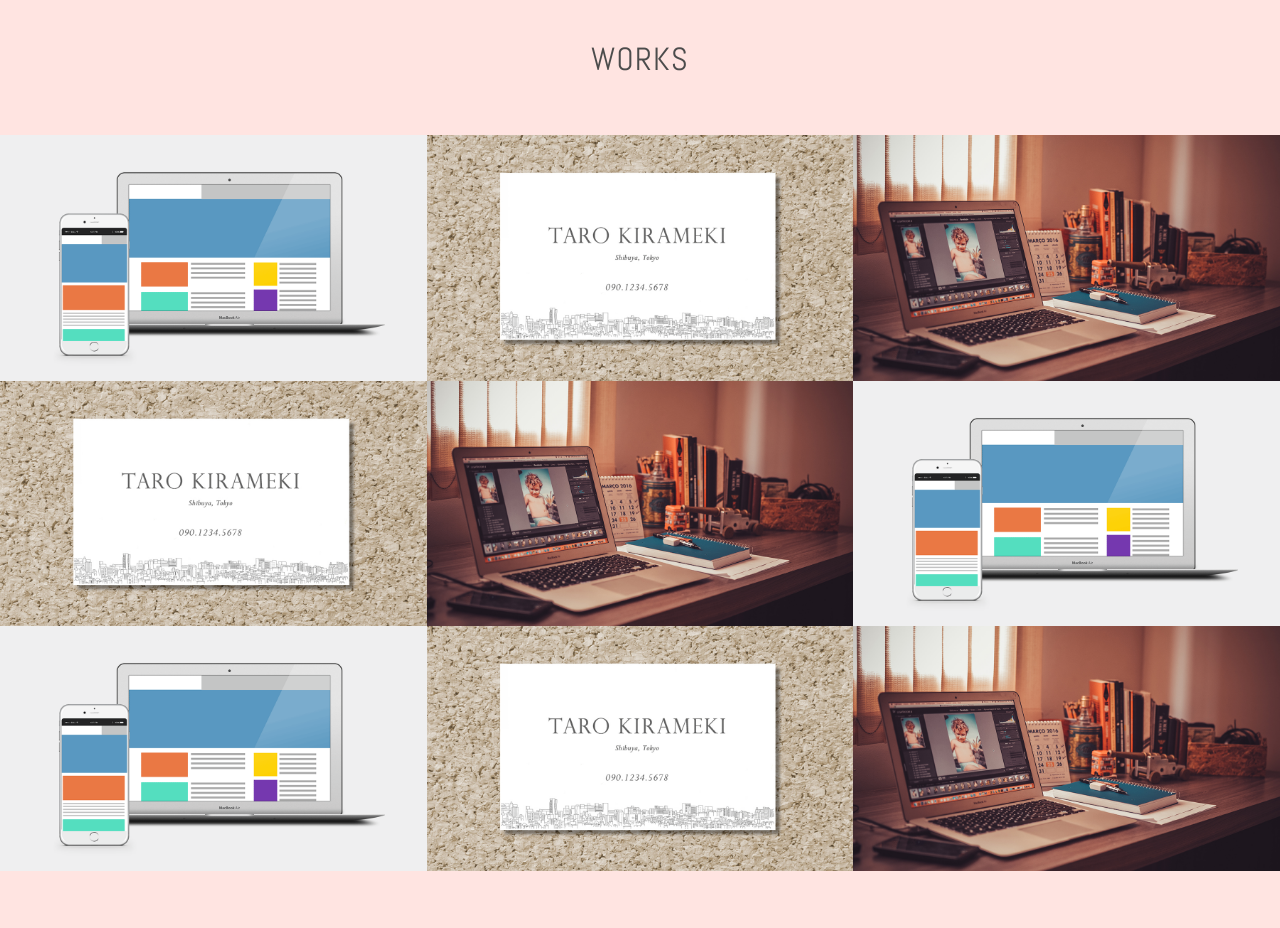
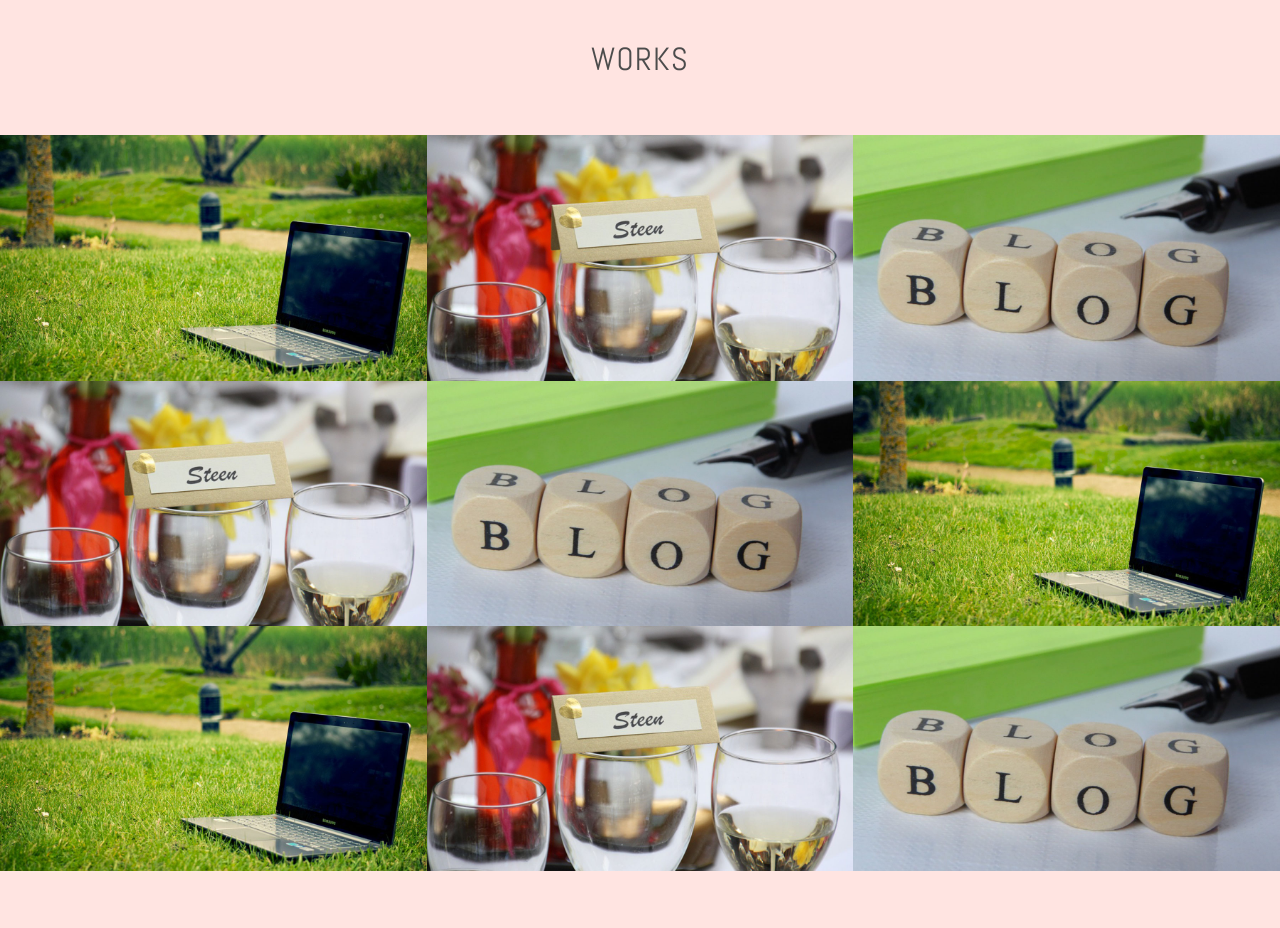
Before and after one commit to momokotsuchiya/momokotsuchiya.github.io, a plain HTML site: page index.html in a window 1280 px wide. Shown: the part 1060-1988 px from the top of the page. Drawn offline with nearby package versions, Linux system fonts and the light colour scheme.

Commit message:
コミットメッセージ

```diff
--- a/css/style.css
+++ b/css/style.css
@@ -398,5 +398,5 @@ footer
     text-align: center;
 
     color: #fff;
-    background-color: #fdfcf6;
+    background-color: #6495ed;
 }
--- a/index.html
+++ b/index.html
@@ -14,7 +14,7 @@
             <a href="#contact" class="button-contact"><i aria-label="お問い合わせ" class="fa fa-envelope-o"></i></a>
             <div class="profile">
                 <h1 class="site-title abel uppercase text-center">Web Designer <span>Momoko Tsuchiya</span></h1>
-                <img src="./images/profile2.jpg" alt="プロフィール写真" width="140" height="140" class="block-center profile-icon">
+                <img src="./images/profile3.jpg" alt="プロフィール写真" width="140" height="140" class="block-center profile-icon">
                 <p>東京都在住のWebデザイナー、土谷桃子です。オンラインスクールでWeb制作について学び、アパレル業界から憧れていたWebデザイナーへと転職活動中です。これからさらにWeb制作の技術や知識を身につけて、Webサイト運用や問題解決のアドバイスもできるデザイナーになりたいと思っています。</p>
            </div>
         </header>
@@ -43,7 +43,7 @@
                  <h2 class="text-center">Works</h2>
           <div class="works-box">
             <a href="#">
-                <img src="./images/img_work_site.png" alt="株式会社きらめき コーポレートサイト様 Webサイトデザイン">
+                <img src="./images/works-pc.jpg" alt="株式会社きらめき コーポレートサイト様 Webサイトデザイン">
                 <div class="works-box-inner">
                     <div class="text-center">
                         <h3>株式会社きらめき コーポレートサイト</h3>
@@ -55,7 +55,7 @@
         </div>
         <div class="works-box">
             <a href="#">
-                <img src="./images/img_work_card.jpg" alt="きらめき花子様 名刺デザイン">
+                <img src="./images/works-meshi.jpg" alt="きらめき花子様 名刺デザイン">
                 <div class="works-box-inner">
                     <div class="text-center">
                         <h3>きらめき花子様 名刺</h3>
@@ -67,7 +67,7 @@
         </div>
         <div class="works-box">
             <a href="#">
-                <img src="./images/img_work_blog.jpg" alt="WordPressオリジナルテーマ">
+                <img src="./images/works-blog.jpg" alt="WordPressオリジナルテーマ">
                 <div class="works-box-inner">
                     <div class="text-center">
                         <h3>ブログデザイン</h3>
@@ -79,7 +79,7 @@
         </div>
         <div class="works-box">
             <a href="#">
-                <img src="./images/img_work_card.jpg" alt="きらめき花子様 名刺デザイン">
+                <img src="./images/works-meshi.jpg" alt="きらめき花子様 名刺デザイン">
                 <div class="works-box-inner">
                     <div class="text-center">
                         <h3>きらめき花子様 名刺</h3>
@@ -91,7 +91,7 @@
         </div>
         <div class="works-box">
             <a href="#">
-                <img src="./images/img_work_blog.jpg" alt="WordPressオリジナルテーマ">
+                <img src="./images/works-blog.jpg" alt="WordPressオリジナルテーマ">
                 <div class="works-box-inner">
                     <div class="text-center">
                         <h3>ブログデザイン</h3>
@@ -103,7 +103,7 @@
         </div>
         <div class="works-box">
             <a href="#">
-                <img src="./images/img_work_site.png" alt="株式会社きらめき コーポレートサイト様 Webサイトデザイン">
+                <img src="./images/works-pc.jpg" alt="株式会社きらめき コーポレートサイト様 Webサイトデザイン">
                 <div class="works-box-inner">
                     <div class="text-center">
                         <h3>株式会社きらめき コーポレートサイト</h3>
@@ -115,7 +115,7 @@
         </div>
          <div class="works-box">
             <a href="#">
-                <img src="./images/img_work_site.png" alt="株式会社きらめき コーポレートサイト様 Webサイトデザイン">
+                <img src="./images/works-pc.jpg" alt="株式会社きらめき コーポレートサイト様 Webサイトデザイン">
                 <div class="works-box-inner">
                     <div class="text-center">
                         <h3>株式会社きらめき コーポレートサイト</h3>
@@ -127,7 +127,7 @@
         </div>
         <div class="works-box">
             <a href="#">
-                <img src="./images/img_work_card.jpg" alt="きらめき花子様 名刺デザイン">
+                <img src="./images/works-meshi.jpg" alt="きらめき花子様 名刺デザイン">
                 <div class="works-box-inner">
                     <div class="text-center">
                         <h3>きらめき花子様 名刺</h3>
@@ -139,7 +139,7 @@
         </div>
         <div class="works-box">
             <a href="#">
-                <img src="./images/img_work_blog.jpg" alt="WordPressオリジナルテーマ">
+                <img src="./images/works-blog.jpg" alt="WordPressオリジナルテーマ">
                 <div class="works-box-inner">
                     <div class="text-center">
                         <h3>ブログデザイン</h3>
@@ -150,13 +150,13 @@
             </a>
         </div>
             </section>
-            <section id="contact">
+           <section id="contact">
                 <h2 class="text-center">Contact</h2>
-        <ul>
-            <li><a href="momoxile@gmail.com"><i aria-label="メール" class="fa fa-envelope-o"></i></a></li>
-            <li class="github"><a href="https://github.com/new"><i aria-label="GitHub" class="fa fa-github"></i></a></li>
-            <li class="skype"><a href="https://twitter.com/ONEOKROCK_japan?lang=ja"><i class="fa fa-twitter" aria-hidden="true"></i></a></li>
-        </ul>
+                    <ul>
+                        <li><a href="mailto:momoxile@gmail.com"><i aria-label="メール" class="fa fa-envelope-o"></i></a></li>
+                        <li class="github"><a href="https://github.com/momokotsuchiya"><i aria-label="GitHub" class="fa fa-github"></i></a></li>
+                        <li class="skype"><a href="https://twitter.com/ONEOKROCK_japan?lang=ja"><i class="fa fa-twitter" aria-hidden="true"></i></a></li>
+                    </ul>
             </section>
         </main>
         <footer>
```
Also changed, not shown: images/img_profile.jpg (deleted), images/img_work_blog.jpg (deleted), images/img_work_card.jpg (deleted), images/img_work_site.png (deleted), images/profile2.jpg (deleted), images/profile3.jpg (added), images/works-blog.jpg (added), images/works-meshi.jpg (added), images/works-pc.jpg (added).
